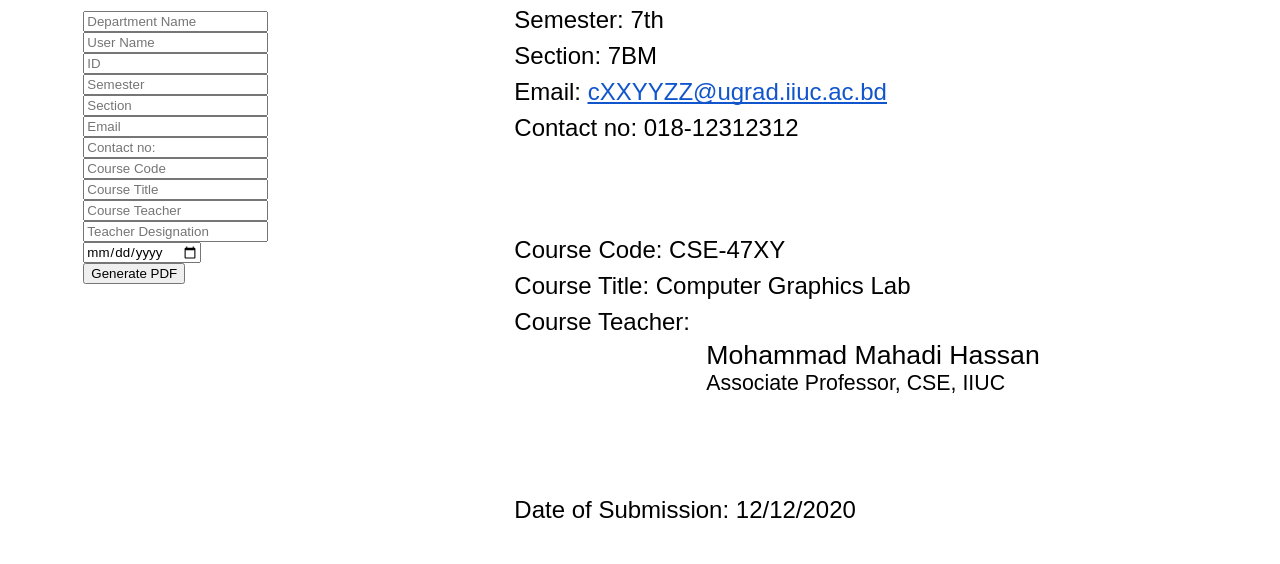
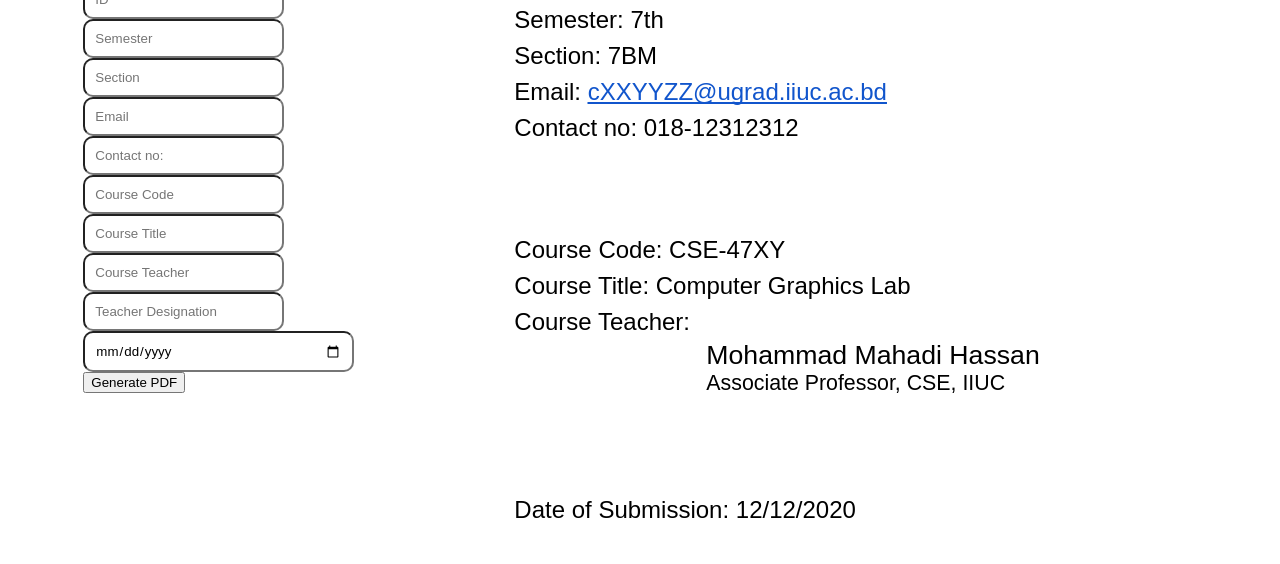
Before and after one commit to Tahsin000/COVER-PAGE-GENERATOR, a plain HTML site: page index.html in a window 1280 px wide. Shown: the part 385-949 px from the top of the page. Drawn offline with nearby package versions, Linux system fonts and the light colour scheme.

Commit message:
23/02/2023

```diff
--- a/css/style.css
+++ b/css/style.css
@@ -2,6 +2,14 @@
 *{
   font-family: Arial, Helvetica, sans-serif;
 }
+
+      #Department, #username, #ID, #Semester, #Section, #Email, #Contact, #CourseCode, #CourseTitle, #CourseTeacher, #TeacherDesignation, #Date{
+        padding: 10px;
+        border-radius: 10px;
+      }
+      #Date{
+        width: 77%;
+      }
       .item-center{
         display: flex;
         justify-content: center;
--- a/index.html
+++ b/index.html
@@ -3,6 +3,12 @@
     <meta content="text/html; charset=UTF-8" http-equiv="content-type" />
     <link rel="stylesheet" href="css/style.css" />
     <script src="css/tailwindcss.css"></script>
+    <style>
+      #Department{
+        padding: 10px;
+        border-radius: 10px;
+      }
+    </style>
   </head>
   <body class="bg-sky-100">
     <div class="text-center">
```
